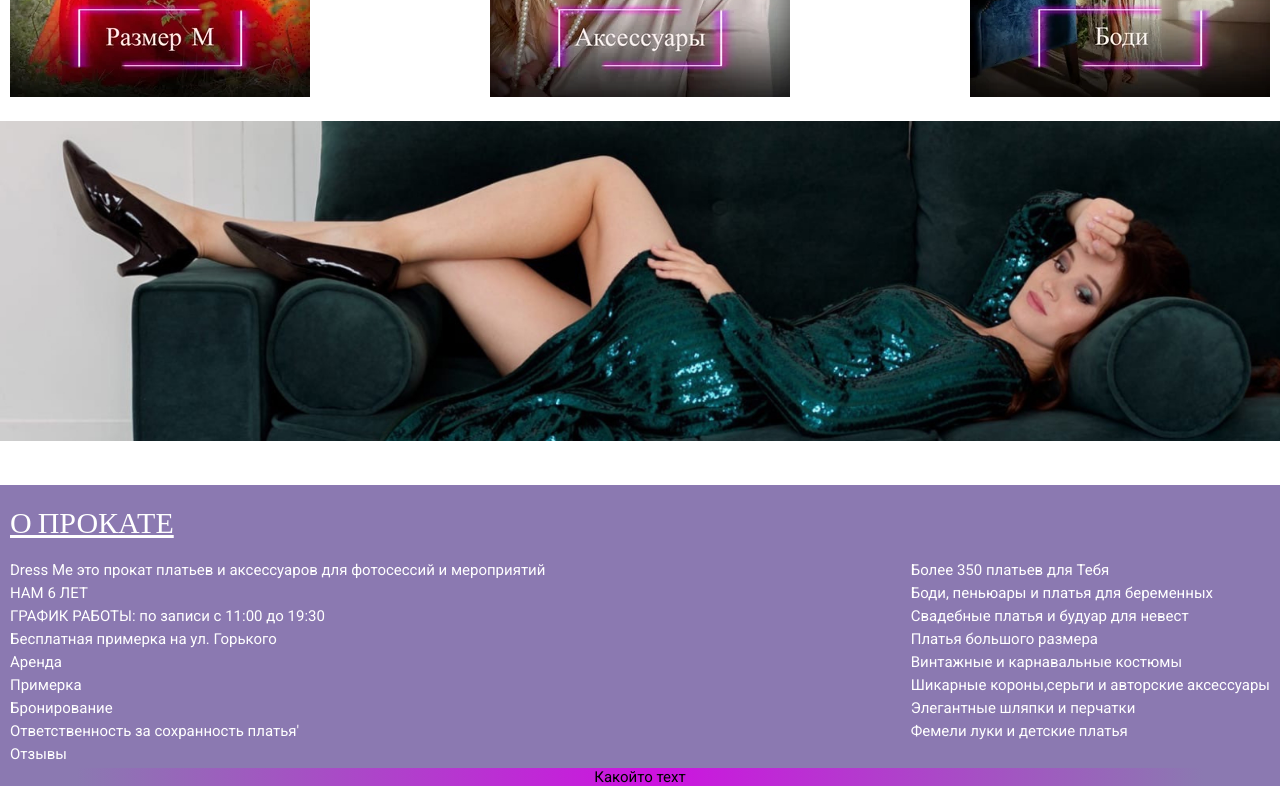
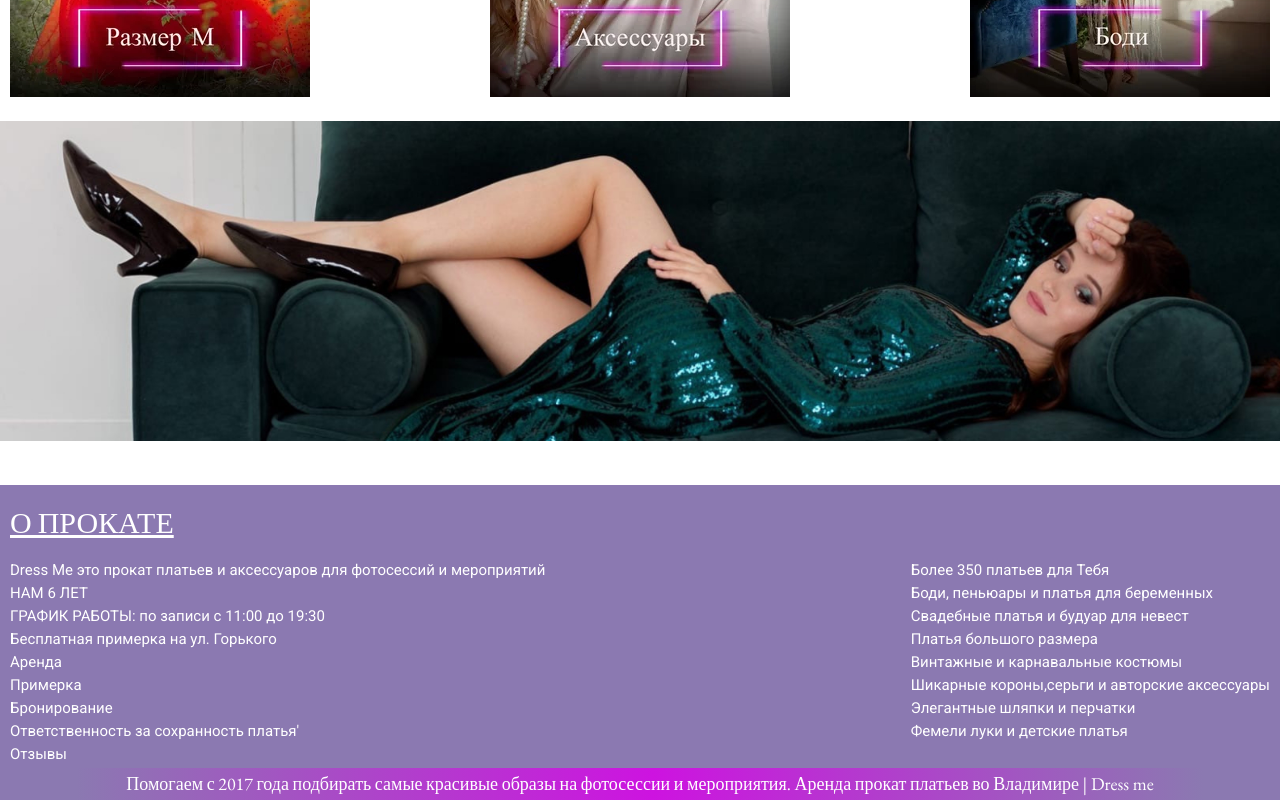
Before and after one commit to Nevezman/Dress, a plain HTML site: page index.html in a window 1280 px wide. Shown: the part 1077-1877 px from the top of the page. Drawn offline with nearby package versions, Linux system fonts and the light colour scheme.

Commit message:
pravki footer

```diff
--- a/index.html
+++ b/index.html
@@ -127,7 +127,7 @@
                    </ul>
                  </div>
                 </div>
-                <div class="polosa"><p class="polosa__p">Какойто техт</p></div>
+                <div class="polosa"><p class="polosa__p">Помогаем с 2017 года подбирать самые красивые образы на фотосессии и мероприятия. Аренда прокат платьев во Владимире | Dress me</p></div>
             </footer>
             <script src="https://unpkg.com/vue@3/dist/vue.global.js"></script>
         <script src="./js/app.js"></script>
--- a/scss/style.scss
+++ b/scss/style.scss
@@ -99,4 +99,10 @@ h2 {
 .polosa {
   text-align: center;
   background: linear-gradient(90deg, rgba(139,121,177,0.38139005602240894) 6%, rgba(205,19,224,1) 51%, rgba(139,121,177,1) 94%);
+  .polosa__p {
+    padding: 5px 0;
+    font-size: 18px;
+    font-family: 'EB Garamond', serif;
+    color:#fff;
+  }
 }
```
Also changed, not shown: css/style.css.
